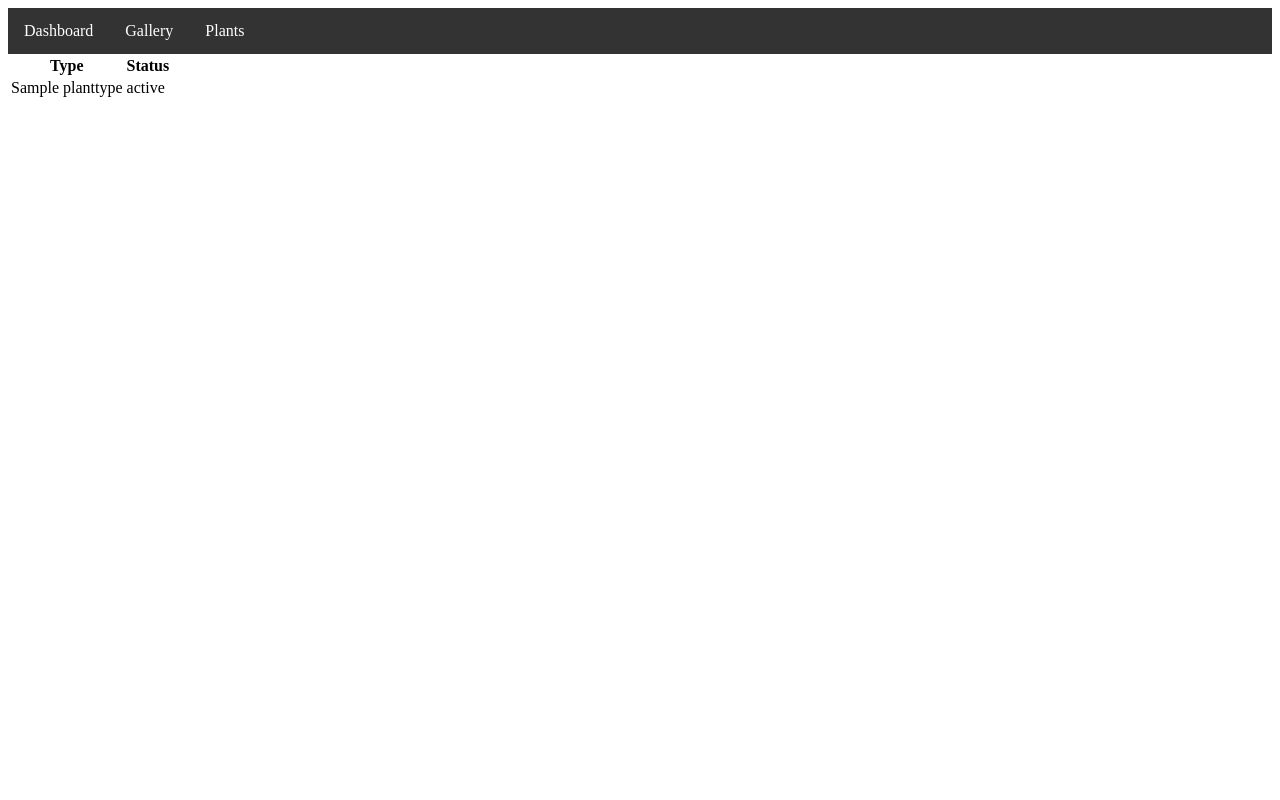
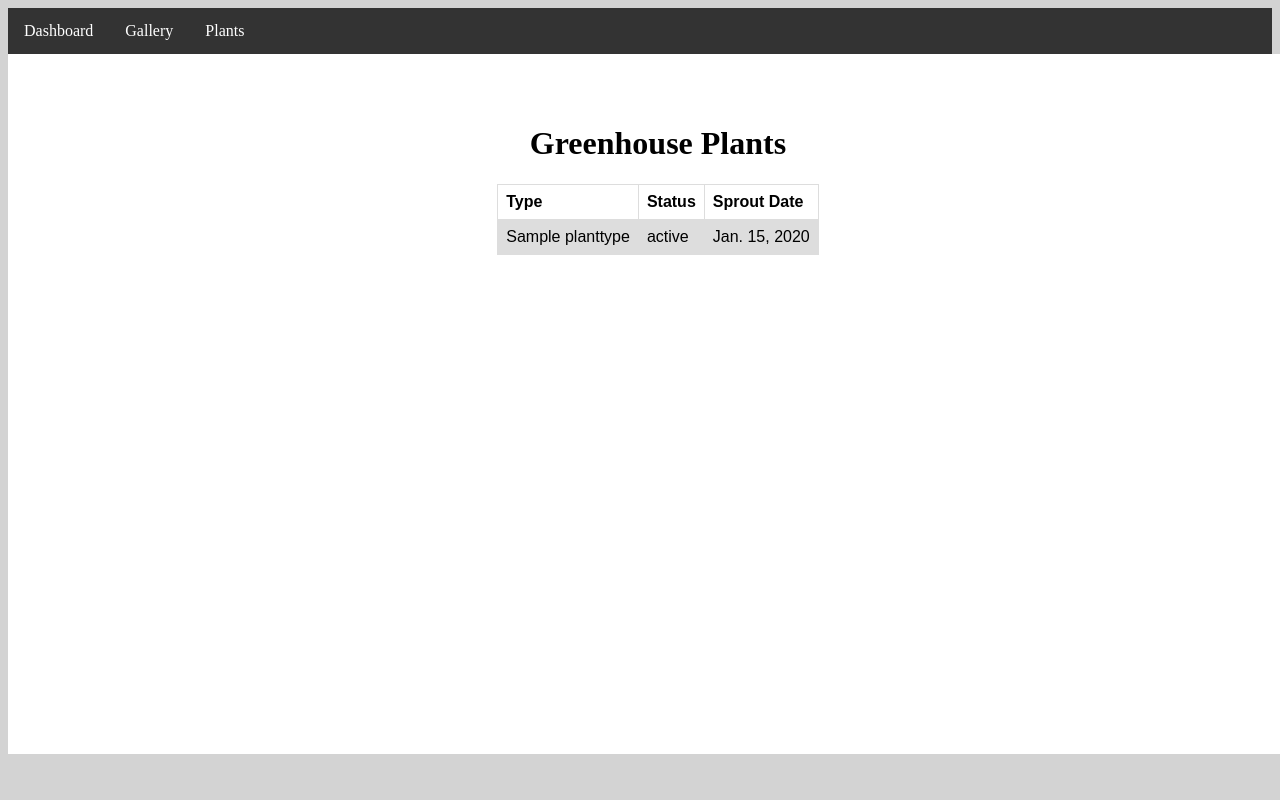
Before and after one commit to BrettMeirhofer/DjangoGreenhouse, a Django app: page /plants in a window 1280 px wide. Run offline with Django 4.2, Linux system fonts and the light colour scheme; tables that the repository leaves empty hold one stand-in row (values such as "Sample post").

Commit message:
Improved website design
- Added central panel
- Added centering for each page
- Added styling for tables

```diff
--- a/GreenhouseSite/Sensors/static/Sensors/css/base_site.css
+++ b/GreenhouseSite/Sensors/static/Sensors/css/base_site.css
@@ -37,3 +37,42 @@ h2 {
 .gallerydate {
     text-align: center;
 }
+
+.container {
+    width: 1200px;
+    min-height: 600px;
+    background: white;
+    margin: auto;
+    padding: 50px;
+}
+
+.background {
+    background: #D3D3D3;
+}
+
+.center {
+    margin: auto;
+    text-align: center;
+}
+
+table {
+    font-family: arial, sans-serif;
+    border-collapse: collapse;
+    margin:auto;
+}
+
+td {
+    border: 1px solid #dddddd;
+    padding: 8px;
+    text-align: left;
+}
+
+th {
+    border: 1px solid #dddddd;
+    text-align: left;
+    padding: 8px;
+}
+
+tr:nth-child(even) {
+    background-color: #dddddd;
+}
--- a/GreenhouseSite/templates/admin/dashboard.html
+++ b/GreenhouseSite/templates/admin/dashboard.html
@@ -15,7 +15,7 @@
     <input type="hidden" id="humd_series" data-url="{% url 'humd_series'%}" />
     <input type="hidden" id="water_series" data-url="{% url 'water_series'%}" />
     <input type="hidden" id="heater_series" data-url="{% url 'heater_series'%}" />
-    <div>
+    <div class="center">
         <h1> Greenhouse Status</h1>
         <div>
             <h2>Temperature: </h2>
--- a/GreenhouseSite/templates/admin/gallery.html
+++ b/GreenhouseSite/templates/admin/gallery.html
@@ -10,10 +10,13 @@
 {% endblock %}
 
 {% block extrabody %}{{ block.super }}
+    <div class="center">
+        <h1>Greenhouse Gallery</h1>
         {% for image in images %}
             <div class="gallerydiv">
                 <p class="gallerydate">{{image.date}}</p>
                 <img src="{{image.image.url}}">
             </div>
         {% endfor %}
+    </div>
 {% endblock %}
--- a/GreenhouseSite/templates/admin/greenhouse_site.html
+++ b/GreenhouseSite/templates/admin/greenhouse_site.html
@@ -9,13 +9,15 @@
     <link rel="stylesheet" href="{% static 'Sensors/css/base_site.css' %}">
     {% endblock %}
 </head>
-<body>
-    {% block extrabody %}
+<body class="background">
     <ul class="navbar">
         <li class="navli"><a class="navlink" href="{% url 'dashboard'%}">Dashboard</a></li>
         <li class="navli"><a class="navlink" href="{% url 'gallery'%}">Gallery</a></li>
         <li class="navli"><a class="navlink" href="{% url 'plants'%}">Plants</a></li>
     </ul>
-    {% endblock %}
+    <div class="container">
+        {% block extrabody %}
+        {% endblock %}
+    </div>
 </body>
 </html>
--- a/GreenhouseSite/templates/admin/plants.html
+++ b/GreenhouseSite/templates/admin/plants.html
@@ -3,16 +3,22 @@
 {% load static %}
 
 {% block extrabody %}{{ block.super }}
-    <table>
+    <div class="center">
+        <h1>Greenhouse Plants</h1>
+        <table class="center">
             <tr>
                 <th>Type</th>
                 <th>Status</th>
+                <th>Sprout Date</th>
             </tr>
             {% for plant in plants %}
                 <tr>
                     <td>{{plant.plant_type}}</td>
                     <td>{{plant.plant_status}}</td>
+                    <td>{{plant.date_sprouted}}</td>
                 </tr>
             {% endfor %}
         </table>
+    </div>
+
 {% endblock %}
```
Lines whose indentation alone changed are shown as unchanged.
